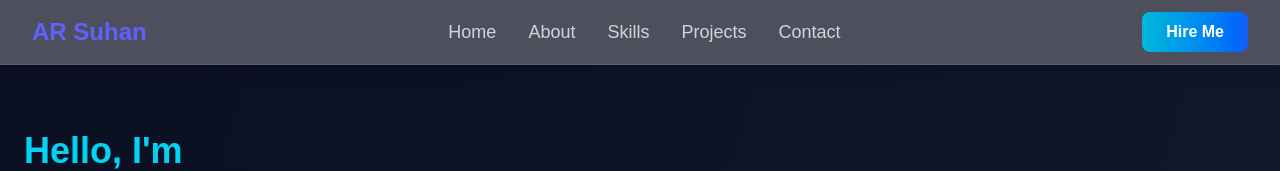
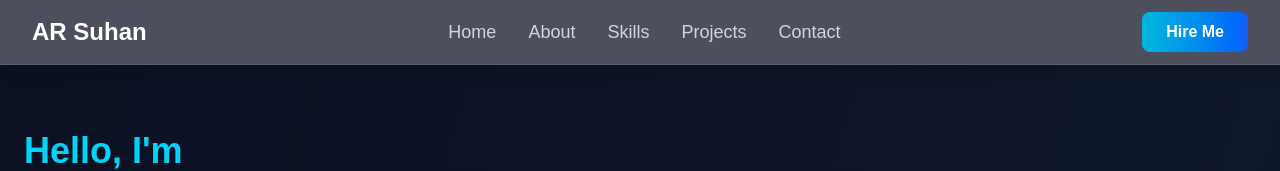
Before and after one commit to arsuhan677/Portfolio-NextJs, a Next.js app: page / in a window 1280 px wide. Shown: the top 171 px of the page. Built offline with nearby package versions, Linux system fonts and the light colour scheme.

Commit message:
update for hero lootion3

```diff
--- a/app/Header/Header.tsx
+++ b/app/Header/Header.tsx
@@ -17,7 +17,7 @@ export default function Header() {
           {/* Logo */}
           <div className="flex-shrink-0">
             <Link href="#home">
-              <span className="text-2xl font-bold text-indigo-500">
+              <span className="text-2xl font-bold text-white">
                 AR Suhan
               </span>
             </Link>
```
